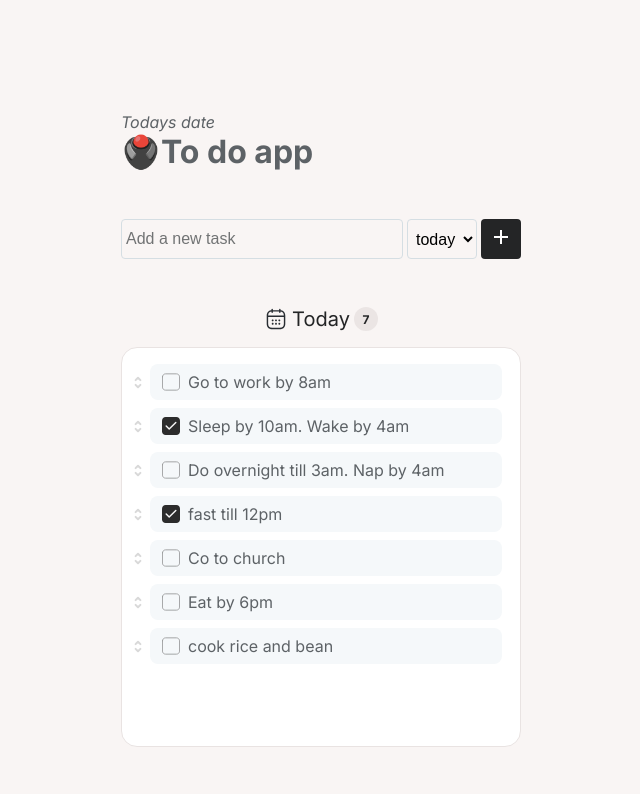
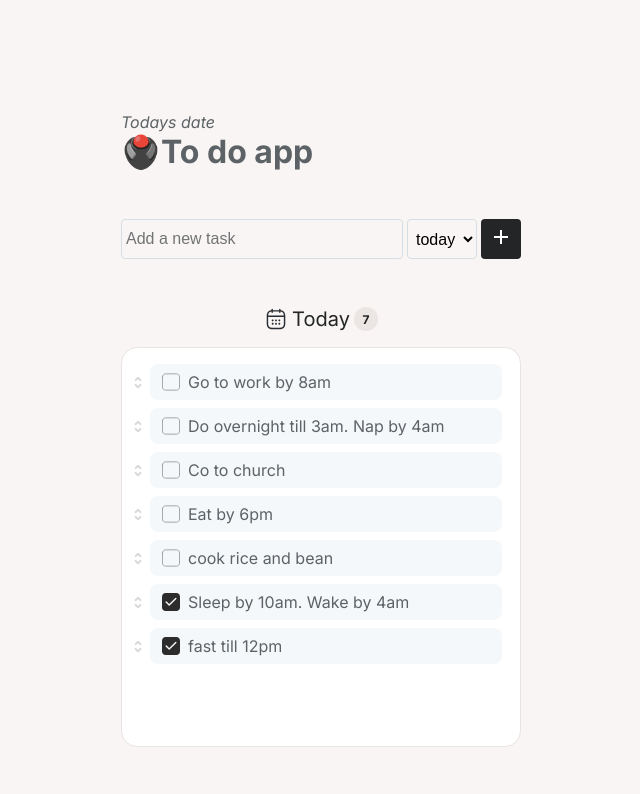
Before and after one commit to Praise7165/to-do, a React (Vite) app: page / in a window 1280 px wide. Shown: the top 794 px of the page, without its empty margins (319-959 px from the left). Built offline with nearby package versions, Linux system fonts and the light colour scheme.

Commit message:
fixed sort todo list on load

```diff
--- a/src/App.jsx
+++ b/src/App.jsx
@@ -8,9 +8,18 @@ export default function App() {
   const [todos, setTodos] = useState(todoList);
   const [task, setTask] = useState("");
   const [priority, setPriority] = useState("today");
+  const [sort, setSort] = useState(true);
 
-  /* to disable sort temporarily */
-  const [sort, setSort] = useState(false);
+  /* function to sort todo list */
+  function sortTodos() {
+    setTodos((todos) => [...todos].sort((a, b) => a.completed - b.completed));
+  }
+
+  /* sort todo list immediately on first render */
+  if (sort) {
+    sortTodos();
+    setSort(false);
+  }
 
   /* handle task input */
   function handleTaskChange(e) {
@@ -47,13 +56,7 @@ export default function App() {
       })
     );
 
-    setTimeout(
-      () =>
-        setTodos((todos) =>
-          [...todos].sort((a, b) => a.completed - b.completed)
-        ),
-      1000
-    );
+    setTimeout(sortTodos, 1000);
   }
 
   return (
@@ -74,13 +77,11 @@ export default function App() {
           />
           <TodoCard
             todos={todos}
-            sort={sort}
             heading="Today"
             handleTaskStatus={handleTaskStatus}
           />
           <TodoCard
             todos={todos}
-            sort={sort}
             heading="Later"
             handleTaskStatus={handleTaskStatus}
           />
--- a/src/components/CardContent.jsx
+++ b/src/components/CardContent.jsx
@@ -1,3 +1,5 @@
+// import { useState } from "react";
+
 import EmptyMessage from "./EmptyMessage";
 import TodoList from "./TodoList";
 
--- a/src/components/TodoCard.jsx
+++ b/src/components/TodoCard.jsx
@@ -1,17 +1,18 @@
-import { useEffect } from "react";
+import { useState } from "react";
 import CardHeader from "./CardHeader";
 import CardContent from "./CardContent";
 
-export default function TodoCard({ todos, sort, heading, handleTaskStatus }) {
-  /* filter out task given priority */
-  let taskList = [...todos].filter((todo) => todo.pri === heading);
+export default function TodoCard({ todos, heading, handleTaskStatus }) {
+  // const [taskList, setTaskList] = useState(todos);
 
-  // .sort((a, b) => a.completed - b.completed);
+  let taskList = todos.filter((todo) => todo.pri === heading);
 
   /* get length of new task list */
+  // const taskNo = taskList.length;
   const taskNo = taskList.length;
 
   /* check if list is empty */
+  // const emptyList = taskNo < 1;
   const emptyList = taskNo < 1;
 
   return (
```
